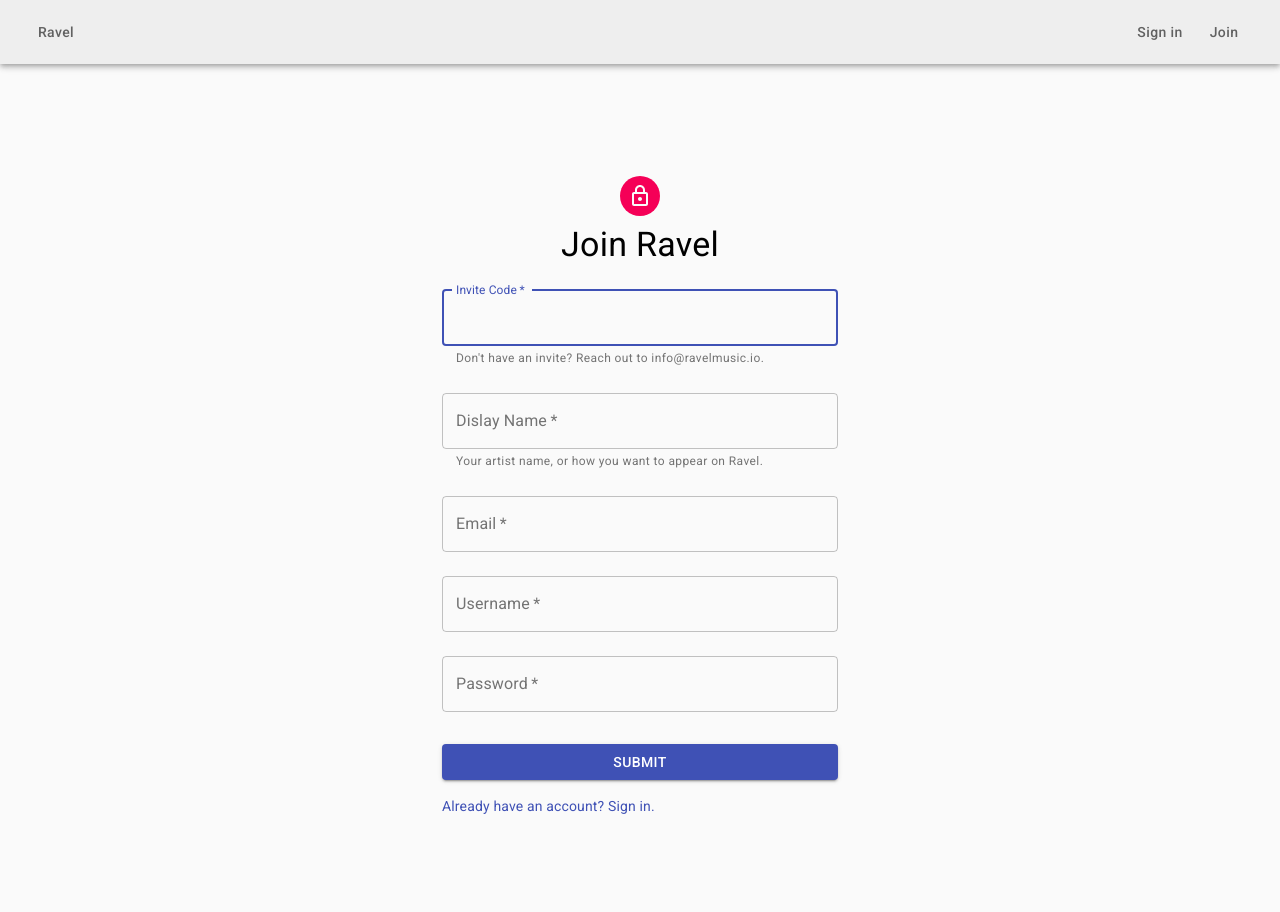
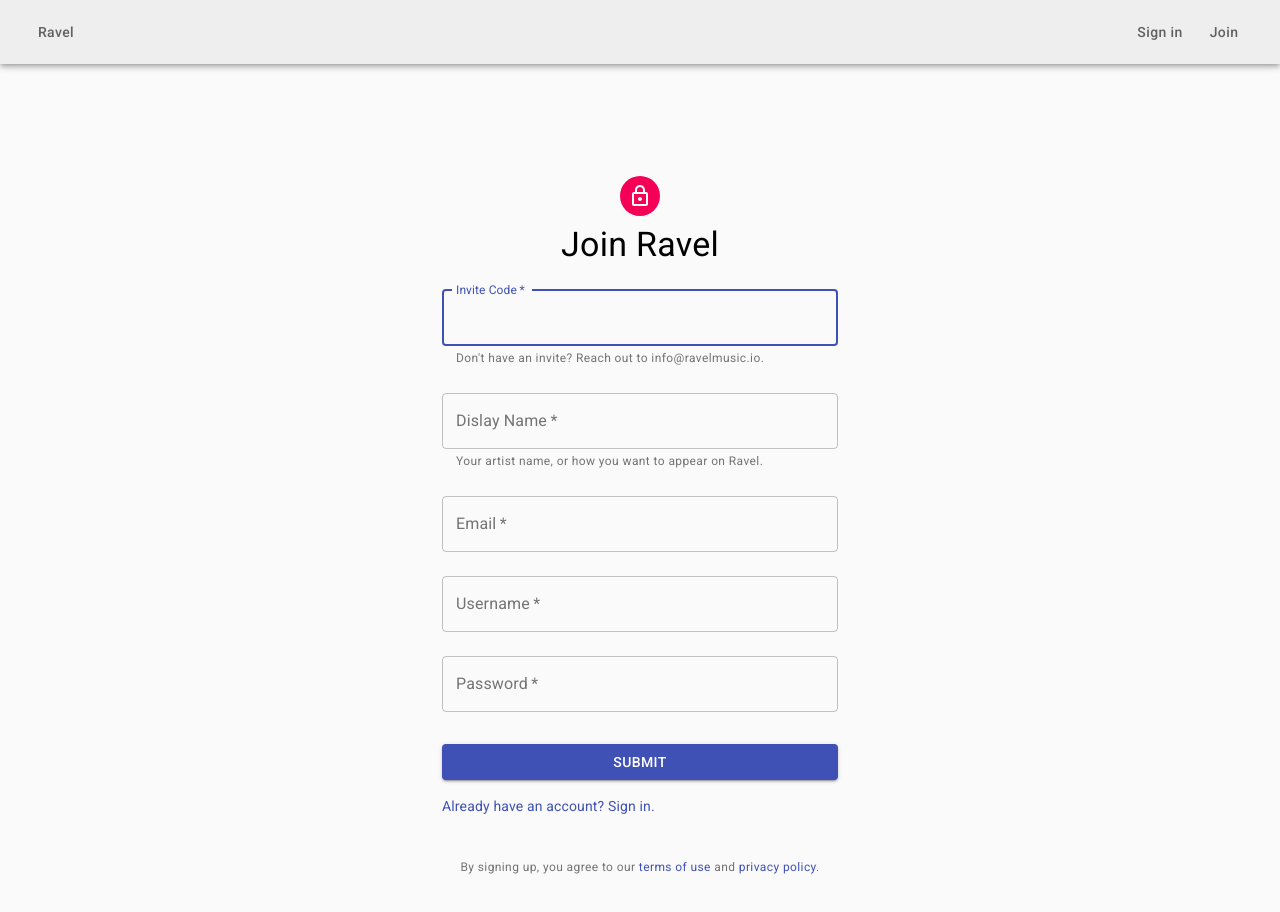
Before and after one commit to Ravel-Labs/platform, a React (Create React App) app in the folder client/: page /signup in a window 1280 px wide. Shown: the top 912 px of the page. Before the commit the page ends 856 px from the top, so only its background shows below. Built offline with nearby package versions, Linux system fonts and the light colour scheme; no server answers.

Commit message:
Adds terms of use and privacy policy to sign up form.
Links to external read-only docs.

```diff
--- a/client/src/routes/Signup.js
+++ b/client/src/routes/Signup.js
@@ -1,8 +1,8 @@
 import axios from "axios";
 import { useContext, useState } from "react";
 import { Link as RouterLink, Redirect } from "react-router-dom";
-import Link from "@material-ui/core/Link";
-import Grid from "@material-ui/core/Grid";
+import { Container, FormHelperText, Grid, Link } from "@material-ui/core";
+import { makeStyles } from "@material-ui/core/styles";
 
 import { UserContext } from "../Context";
 import PageWrapper from "../PageWrapper";
@@ -43,6 +43,15 @@
   },
 ];
 
+const useStyles = makeStyles((theme) => ({
+  termsContainer: {
+    paddingTop: "3vw",
+  },
+  termsText: {
+    textAlign: "center",
+  },
+}));
+
 function SignupFooter() {
   return (
     <Grid container>
@@ -56,6 +65,7 @@
 }
 
 function Signup() {
+  const classes = useStyles();
   const [isLoading, setIsLoading] = useState(false);
   const { user, onUpdateUser } = useContext(UserContext);
   const [formError, setFormError] = useState(null);
@@ -90,6 +100,25 @@
         FooterComponent={SignupFooter}
         errorText={formError}
       />
+      <Container className={classes.termsContainer}>
+        <FormHelperText className={classes.termsText}>
+          By signing up, you agree to our{" "}
+          <Link
+            href="https://docs.google.com/document/d/1o66wU5GrbpQg6vhLRfke-lf6wnmIVJmY03cAT2_kn0c/edit?usp=sharing"
+            target="_blank"
+          >
+            terms of use
+          </Link>{" "}
+          and{" "}
+          <Link
+            href="https://docs.google.com/document/d/1Kui9Ao_1MixtJeVHR47rRTjkQYy9kIKz7DIwJYhtNIA/edit?usp=sharing"
+            target="_blank"
+          >
+            privacy policy
+          </Link>
+          .
+        </FormHelperText>
+      </Container>
     </PageWrapper>
   );
 }
```
